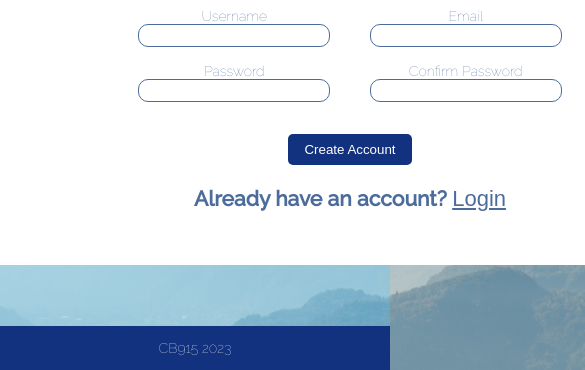
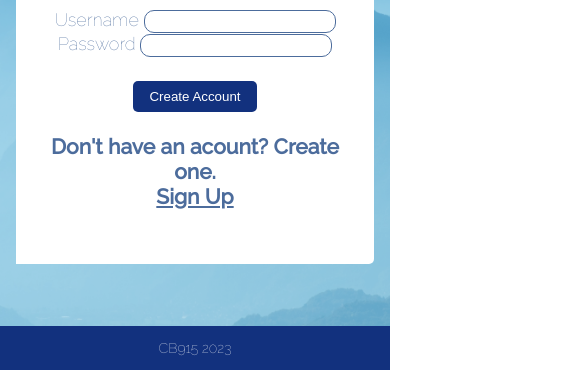
Before and after one commit to CB915/Simply-Agile, a plain HTML site: page index.html in a window 390 px wide. Shown: the part 474-844 px from the top of the page, 585 px wide, since content can reach past the window. Drawn offline with Linux system fonts and the light colour scheme.

Commit message:
Fixed some responsivess issues

```diff
--- a/index.html
+++ b/index.html
@@ -1,11 +1,15 @@
 <!DOCTYPE html>
-<html lang = "en">
+<html>
     <head>
         <meta charset="UTF-8" content="width=device-width, initial-scale=1.0">
         <title>Simply Agile</title>
         <link rel = "stylesheet" type = "text/css" href="styles.css"/>
+        <script type="text/javascript" src = "script.js"></script>
     </head>
     <body>
+        <!-- Login  Page -->
+        <body>
+            <div>
             <div class = "flexbox-center">
                 <div id="left_container">
                     <div class=".flex">
@@ -14,87 +18,29 @@
                     </div>
                     <h3>Helping you simplify your agile development process.</h3>
                 </div>
-            <!--- Create Account Container -->
+                <!--- Login Container -->
                 <div id="login_container" class="flex">
-                <h1>Sign Up</h1>
-                <form  method="" action="" id="sign-up-form" class="flex">
-                    <fieldset>
+                    <form  method="" action="" id="login-form" class="flex">
+                        <h1>Login</h1>
                             <div>
-                            <label for="first_name">First Name</label>
-                            <input id="first_name" name = "first_name" type="text"  maxlength="30" pattern="[A-Za-z]*">
+                                <label for="login-username">Username</label>
+                                <input id="login-username" name = "login-username" type="text"  maxlength="30" pattern="[A-Za-z]*">
                             </div>
                             <div>
-                            <label for="last_name">Last Name</label>
-                            <input id="last_name" name="last_name" type="text "  maxlength="30" pattern="[A-Za-z]*">
+                                <label for="login-password">Password</label>
+                                <input id="login-password" name="login-password" type="text"  maxlength="30" pattern="[A-Za-z]*">
                              </div>
-                    </fieldset>
-                   <fieldset>
-                        <div>
-                            <label for="username">Username</label>
-                            <input id="username" name="username"  maxlength="30"pattern="[A-Za-z\d]*">
-                        </div>
-                        <div>
-                            <label for="user_email">Email</label>
-                            <input id="user_email" name="user_email" type="email"  maxlength="60">
-                        </div>
-                    </fieldset>
-                    <fieldset>
-                        <div id = "password_container">
-                            <label for="password">Password</label>
-                            <input id="password" name="password" type="password"  minlength="7">
-                        </div>
-                        <div id = "password_container2">
-                            <label for="confirm_password">Confirm Password</label>
-                            <input id="confirm_password" name="confirm_password" type="password"  minlength="7">
-                        </div>
-                    </fieldset>
-                    <button onclick = "Validate()"id = "#submit-btn" type="submit" >Create Account</button>
-                    <h3>Already have an account? <button type = "button" class="text-button">Login</button></h3>
+
+                        <button onclick = "Login()"id = "#submit-btn" type="submit" >Create Account</button>
+                        <h3>Don't have an acount? Create one.<br> <a href = "signup.html">Sign Up</a></h3>
 
                     </form>
+                </div>
             </div>
             </div>
             <footer>
                 <p>CB915 2023</p>
             </footer>
-        <script>
-            const form = document.querySelectorAll('#sign-up-form input');
-            const submit = document.querySelector('#submit-btn');
-            const usrPass = document.getElementById("password");
-            const userPassConfrm = document.getElementById("confirm_password");
-
-
-            //Client side validation to check if passwords match (will need server side validation as well)
-            function Validate(){
-                isValid = true;
-                console.log("Submit Button clicked");
-                //loop through all items in the form, only getting the inputs
-                for(x = 0; x < form.length; x++){
-                    form[x].setAttribute("required","");
-                }
-                if(userPassConfrm.value != usrPass.value){
-
-                    userPassConfrm.setCustomValidity("Passwords must match");
-                    console.log(usrPass.checkValidity() + "  " + usrPass.value);
-                    console.log(userPassConfrm.checkValidity() + "  "+userPassConfrm.value);
-                    usrPass.classList.add("invalid")
-
-
-                    return false;
-
-                }else{
-                    userPassConfrm.setCustomValidity("");
-                    usrPass.classList.remove("invalid");
-                }
-                // Loops through and logs the style
-                if(isValid == true){
-                    for(x = 0; x < form.length; x++){
-                    console.log(form[x].id + ":" +form[x].value);
-                }
-                    return isValid;
-                }
-            }
-
-       </script>
+        </body>
     </body>
 </html>
--- /dev/null
+++ b/script.js
@@ -0,0 +1,37 @@
+// Validate Function for validating signup form
+
+console.log("script linked!");
+
+const form = document.querySelectorAll('#sign-up-form input');
+const submit = document.querySelector('#submit-btn');
+const usrPass = document.getElementById("password");
+const userPassConfrm = document.getElementById("confirm_password");
+
+//Client side validation to check if passwords match (will need server side validation as well)
+function Validate(){
+    isValid = true;
+    console.log("Submit Button clicked");
+    //loop through all items in the form, only getting the inputs
+    for(x = 0; x < form.length; x++){
+        form[x].setAttribute("required","");
+    }
+    if(userPassConfrm.value != usrPass.value){
+
+        userPassConfrm.setCustomValidity("Passwords must match");
+        console.log(usrPass.checkValidity() + "  " + usrPass.value);
+        console.log(userPassConfrm.checkValidity() + "  "+userPassConfrm.value);
+        usrPass.classList.add("invalid")
+        return false;
+
+    }else{
+        userPassConfrm.setCustomValidity("");
+        usrPass.classList.remove("invalid");
+    }
+    // Loops through and logs the style to the console
+    if(isValid == true){
+        for(x = 0; x < form.length; x++){
+        console.log(form[x].id + ":" +form[x].value);
+    }
+        return isValid;
+    }
+}
--- a/styles.css
+++ b/styles.css
@@ -8,46 +8,41 @@
 }
 html{
     min-height: 100%;
-    background-image: url('/assests/landscape_bg.jpg');
-    background-size: cover;
-    background-repeat: no-repeat;
-    background-position: center;
+    text-align: center;
     font-family: Raleway, sans-serif;
     font-weight: lighter;
     font-size: var(--large-font);
     color: var(--pale-dark-blue);
 }
 body{
-    background-color: rgba(83, 198, 255, 0.305);
+    background-image: url('/assests/landscape_bg.jpg');
+    background-size: cover;
+    background-repeat: no-repeat;
+    background-position: center;
     display: flex;
     flex-flow: nowrap column;
     min-height: 100vh;
     margin: 0;
 }
+
 .flex{
     display: flex;
     align-items: center;
     flex-flow: nowrap column;
 }
 
-.text-button{
-    border: none;
-    background: none;
-    display: inline;
-    padding: 0;
-    margin: 0;
-    font-size: 22px;
-    text-decoration: underline;
+a{
     color: var(--pale-dark-blue);
 }
 
 .flexbox-center{
+    display: flex;
     margin: auto;
-    display: flex;
     justify-content: center;
-    min-width: 700px;
     flex-wrap: wrap;
     min-height: 80vh;
+    max-width: 80%;
+    min-width: fit-content;
     align-items: stretch;
 }
 
@@ -72,31 +67,32 @@ p{
     font-size: var(--small-font);
 }
 
-
 #login_container{
     background-color: white;
-    width: 500px;
     display: flex;
     padding: 16px;
-    flex-grow: 1;
+    flex-grow: 2;
     justify-content: center;
     border-radius: 0 5px 5px 0;
 }
-#sign-up-form{
-    appearance: none;
+#sign-up-form, #login-form{
     box-sizing: border-box;
     display: flex;
-    width: 80%;
     justify-content: space-evenly;
     padding: 16px;
 }
+#login-form{
+    flex-grow: 0.3;
+
+}
 fieldset{
+    display: flex;
+    flex-flow: wrap row;
     border: none;
     padding: 0%;
     margin: 8px;
     width: 100%;
     appearance: none;
-    display: flex;
     justify-content: space-evenly;
     flex: 1 1 0;
 }
@@ -106,7 +102,6 @@ fieldset>div{
     align-items: center;
     flex-flow: nowrap column;
     font-size: var(--small-font);
-
 }
 button{
     background-color: var(--dark-blue);
@@ -120,7 +115,6 @@ button{
 input{
     border-radius: 10px;
     border: solid var(--pale-dark-blue) 1px;
-    padding-right: 2px;
     padding: 3px;
     padding-left: 10px;
 }
@@ -144,3 +138,13 @@ footer>p{
 .password_container>p{
     color: red;
 }
+
+body>div{
+    padding: 16px;
+    flex-grow: 1;
+    display: flex;
+    justify-content: center;
+    background-color: rgba(82, 197, 255, 0.4);
+}
+
+/* Login Page Styling */
```
Also changed, not shown: signup.html (added, +65 -0 lines). Lines whose indentation alone changed are shown as unchanged.
